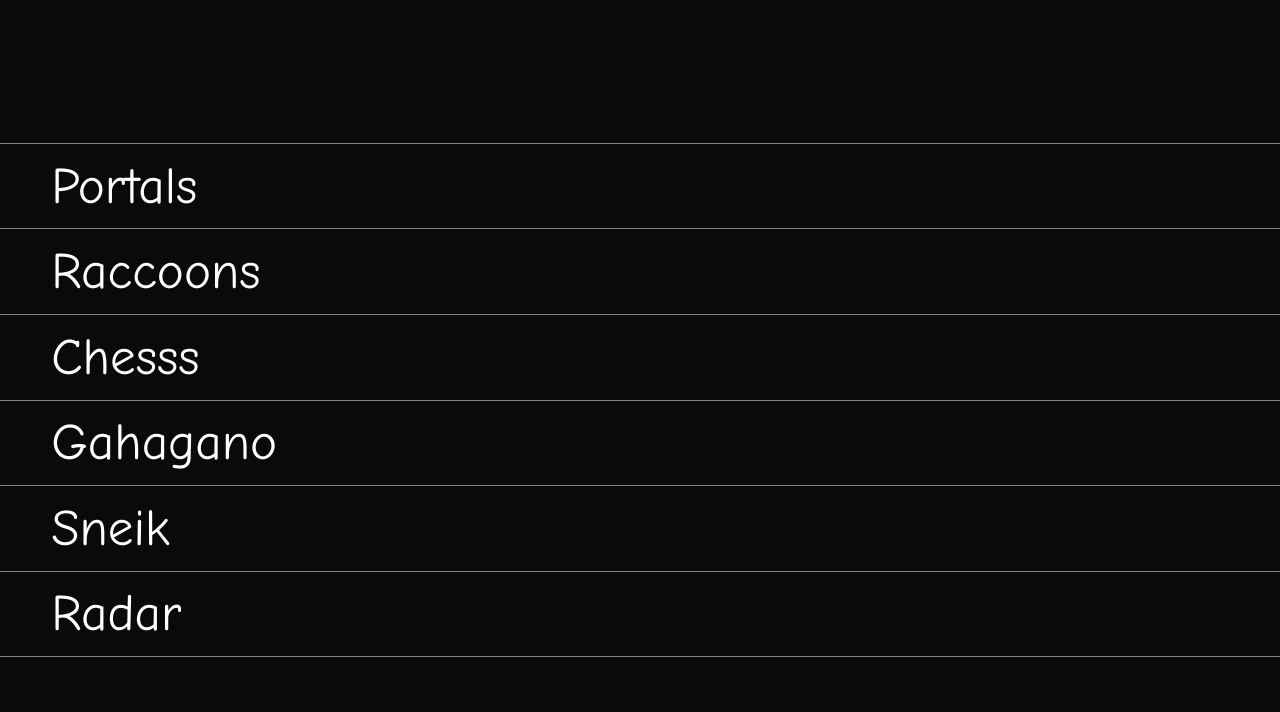
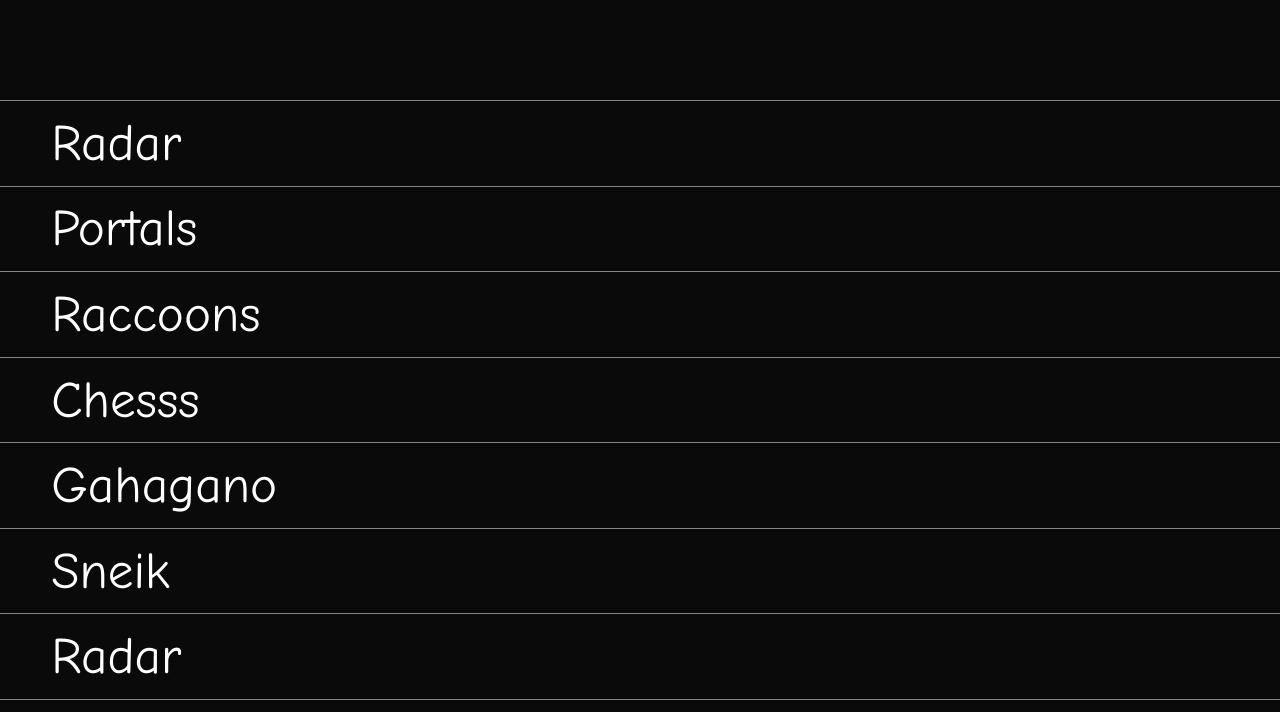
Before and after one commit to Pootez/folkntnuindex, a plain HTML site: page index.html in a window 1280 px wide. Drawn offline with Linux system fonts and the light colour scheme.

Commit message:
Added systems

```diff
--- a/index.html
+++ b/index.html
@@ -9,6 +9,7 @@
 </head>
 <body>
     <div>
+        <a class="link" href="./Systems">Radar</a>
         <a class="link" href="./Portals">Portals</a>
         <a class="link" href="./Raccoons">Raccoons</a>
         <a class="link" href="./Chesss">Chesss</a>
```
Also changed, not shown: images/Systems.png (added).
